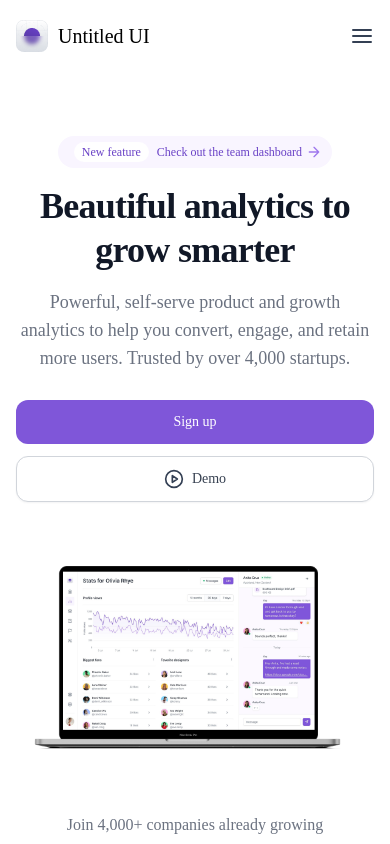
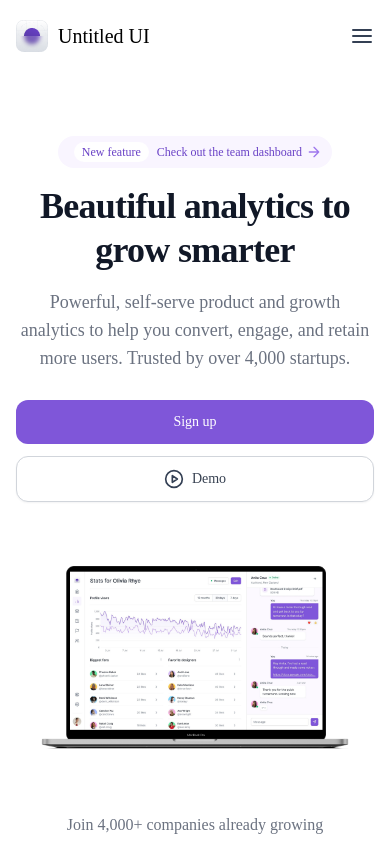
Before and after one commit to endan-917v/fe-training, a React (Vite) app: page / in a window 390 px wide. Shown: the top 844 px of the page. Built offline with nearby package versions, Linux system fonts and the light colour scheme.

Commit message:
Fix mobile 425px view

```diff
--- a/src/views/Home/index.tsx
+++ b/src/views/Home/index.tsx
@@ -68,7 +68,7 @@ export default function Home() {
           <img
             src="/macbook-big.png"
             alt="..."
-            className="h-[183.262px] w-[311.200px] lg:absolute lg:h-auto lg:w-auto"
+            className="h-[183.262px] w-[311.200px] mx-auto lg:absolute lg:h-auto lg:w-auto"
           ></img>
         </div>
         <div className="flex flex-col gap-8">
@@ -204,7 +204,7 @@ export default function Home() {
           />
           <div className="relative ">
             {/* iphone container */}
-            <div className="absolute left-1/2 top-1/2 -z-10 h-[460px] w-[230px] shadow-3xl lg:hidden"></div>
+            <div className="absolute left-1/2 top-1/2 -z-10 h-[460px] w-[230px] shadow-3xl lg:hidden transform -translate-x-1/2 -translate-y-1/2"></div>
             <img
               src="/iphone.png"
               alt="..."
```
